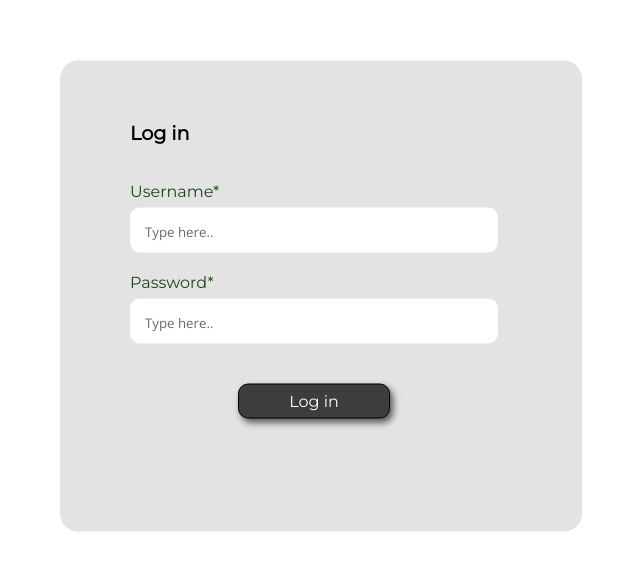
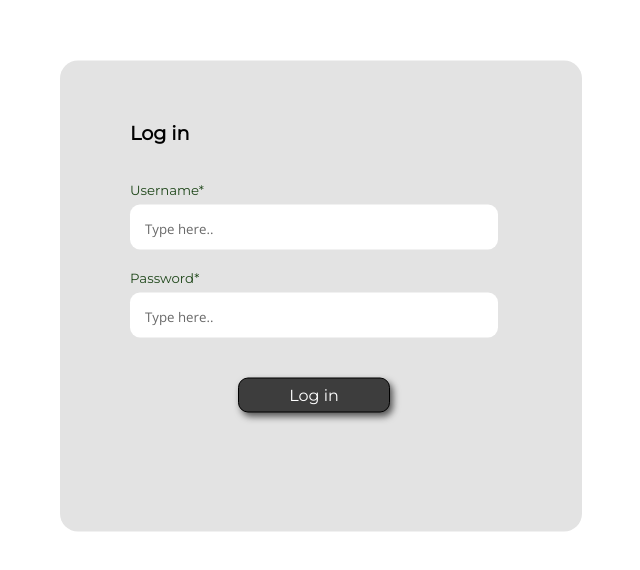
Before and after one commit to Evgenios95/Car-Rental-System, a React (Create React App) app in the folder carRental/: page /login in a window 1280 px wide. Shown: the part 104-674 px from the top of the page, without its empty margins (319-959 px from the left). Built offline with nearby package versions, Linux system fonts and the light colour scheme; what parse would draw is missing.

Commit message:
Changes labels back to bee from wasp

```diff
--- a/carRental/src/components/LabeledInput/LabeledInput.css
+++ b/carRental/src/components/LabeledInput/LabeledInput.css
@@ -18,7 +18,7 @@ input:focus {
 
 .input-container label {
   color: var(--global-green-19);
-  font: var(--mont-wasp);
+  font: var(--mont-bee);
 
   display: block;
   margin-bottom: 7px;
```
